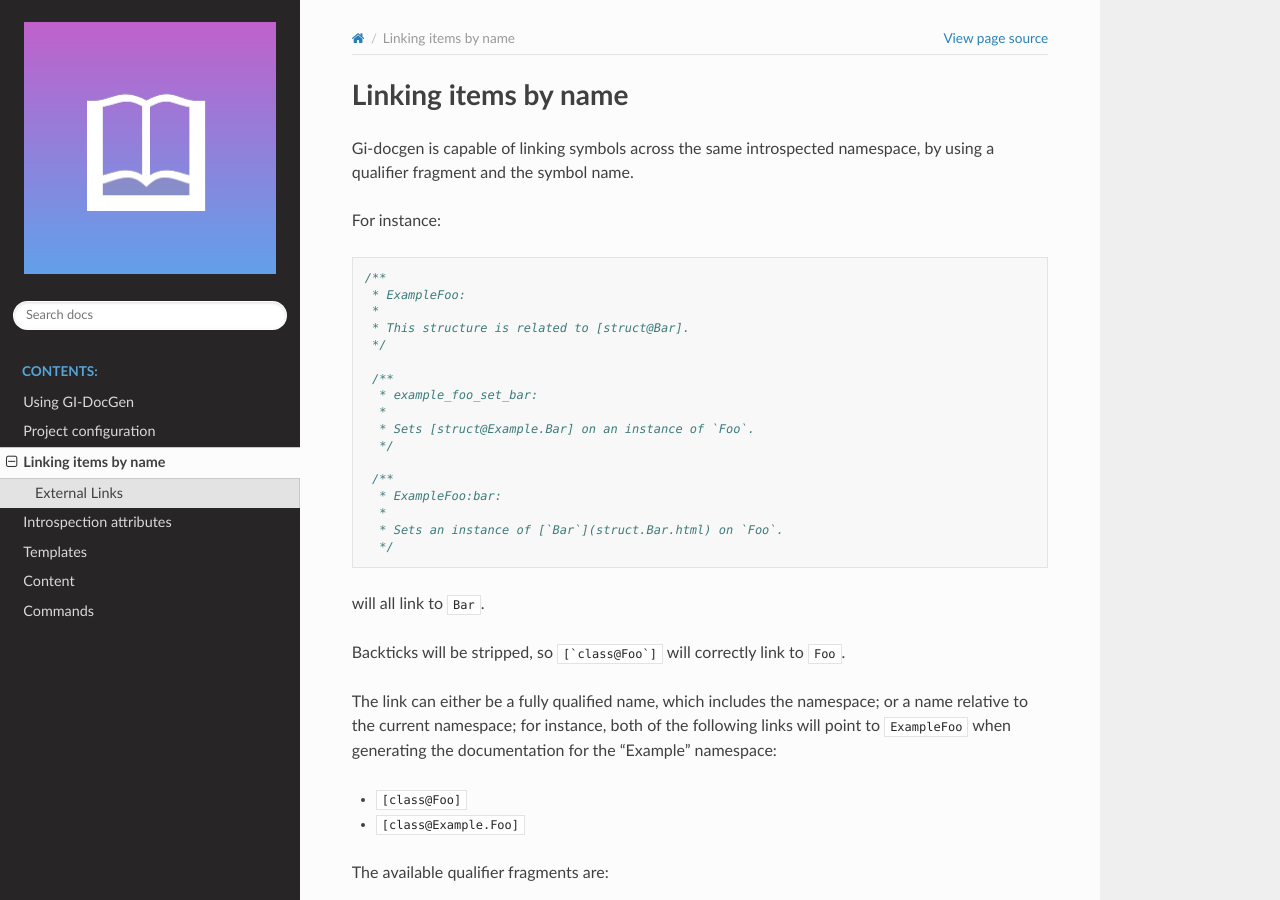
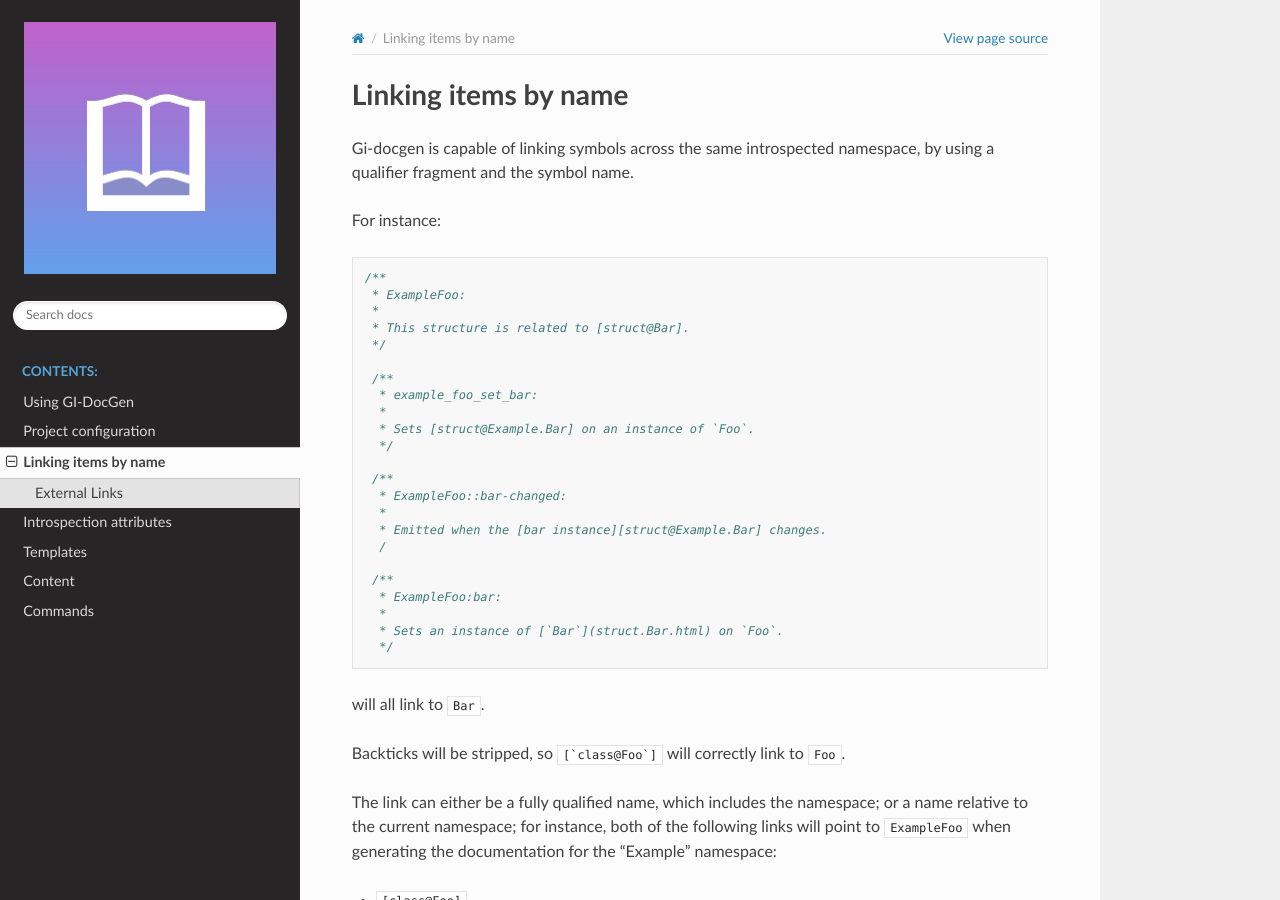
Before and after one commit to GNOME/gi-docgen, a Sphinx documentation site: the page built from docs/linking.rst, in a window 1280 px wide and 900 px high. Built offline with Sphinx 7.4.7 and the Read the Docs theme 2.0.0, drawn with Linux system fonts in a browser that asks for light colours; pages that are not in the unit, such as notebooks, are missing from menus.

Commit message:
docs: Add example of link with custom text
It works like Markdown links, with the link being a reference instead of
an URL.

```diff
--- a/docs/linking.rst
+++ b/docs/linking.rst
@@ -24,6 +24,12 @@ For instance:
      *
      * Sets [struct@Example.Bar] on an instance of `Foo`.
      */
+
+    /**
+     * ExampleFoo::bar-changed:
+     *
+     * Emitted when the [bar instance][struct@Example.Bar] changes.
+     /
 
     /**
      * ExampleFoo:bar:
```
